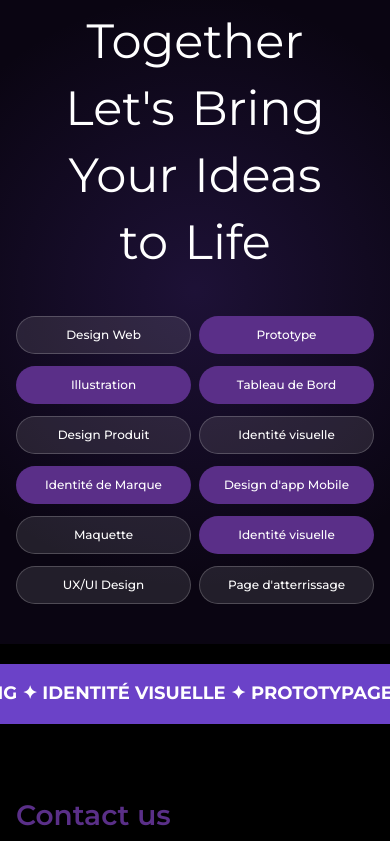
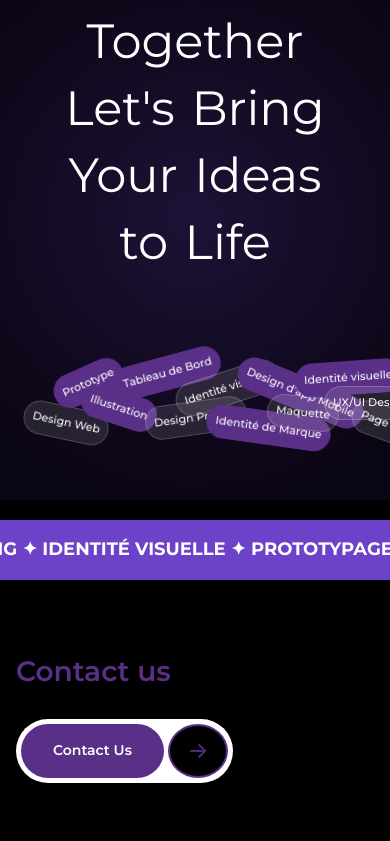
Before and after one commit to MOHAMEDALILAHMAR/BrandX, a React (Vite) app: page / in a window 390 px wide. Shown: the part 4688-5529 px from the top of the page. Built offline with nearby package versions, Linux system fonts and the light colour scheme; the HTML template or start-up script is replaced by a standard one.

Commit message:
Restore scattered/rotated pills piled at bottom using absolute positioning

```diff
--- a/src/pages/Home.module.css
+++ b/src/pages/Home.module.css
@@ -602,29 +602,22 @@
 }
 
 .ctaPillsLayer {
-  display: grid;
-  grid-template-columns: repeat(6, 1fr);
-  gap: 16px 12px;
+  position: relative;
+  height: 260px;
   width: 100%;
-  max-width: 1100px;
-  margin: 60px auto 0;
+  max-width: 1200px;
+  margin: 40px auto 0;
 }
 
 @media (max-width: 820px) {
   .ctaPillsLayer {
-    grid-template-columns: repeat(3, 1fr);
-    gap: 12px 8px;
-    margin-top: 40px;
-  }
-}
-
-@media (max-width: 480px) {
-  .ctaPillsLayer {
-    grid-template-columns: repeat(2, 1fr);
+    height: 160px;
+    margin-top: 24px;
   }
 }
 
 .skillPill {
+  position: absolute;
   display: inline-flex;
   align-items: center;
   justify-content: center;
@@ -638,21 +631,18 @@
   backdrop-filter: blur(150px);
   user-select: none;
   opacity: 0;
-  transform: translateY(-30px);
   transition: opacity 0.7s var(--ease-out), transform 0.7s var(--ease-out);
   will-change: transform, opacity;
 }
 .pillDropIn {
   opacity: 1;
-  transform: translateY(0);
 }
 
 @media (max-width: 820px) {
   .skillPill {
-    height: 38px;
-    font-size: 12px;
-    border-radius: 9999px;
-    padding: 0 10px !important;
+    height: 34px;
+    font-size: 11px;
+    padding: 0 8px !important;
   }
 }
 
--- a/src/pages/Home.tsx
+++ b/src/pages/Home.tsx
@@ -19,20 +19,20 @@ import classes from './Home.module.css';
 
 const FEATURE_ICONS = [IconStar, IconHeadphones, IconCheck, IconMedal];
 
-interface Skill { text: string; type: 'ghost' | 'filled'; rotate: number; pad: string; mt: number; ml: number }
+interface Skill { text: string; type: 'ghost' | 'filled'; rotate: number; pad: string; left: number; bottom: number }
 const SKILLS: Skill[] = [
-  { text: 'Design Web',             type: 'ghost',  rotate: 12,  pad: '12px 20px', mt: 8,   ml: 0  },
-  { text: 'Prototype',              type: 'filled', rotate: 15,  pad: '12px 28px', mt: -24, ml: 0  },
-  { text: 'Illustration',           type: 'filled', rotate: -18, pad: '12px 28px', mt: 32,  ml: 0  },
-  { text: 'Tableau de Bord',        type: 'filled', rotate: -15, pad: '12px 20px', mt: -8,  ml: 0  },
-  { text: 'Design Produit',         type: 'ghost',  rotate: -8,  pad: '12px 20px', mt: 0,   ml: 16 },
-  { text: 'Identité visuelle',      type: 'ghost',  rotate: -12, pad: '12px 20px', mt: 16,  ml: 0  },
-  { text: 'Identité de Marque',     type: 'filled', rotate: 8,   pad: '12px 20px', mt: 0,   ml: -16},
-  { text: "Design d'app Mobile",    type: 'filled', rotate: 18,  pad: '12px 16px', mt: 0,   ml: 8  },
-  { text: 'Maquette',               type: 'ghost',  rotate: 6,   pad: '12px 24px', mt: -16, ml: 0  },
-  { text: 'Identité visuelle',      type: 'filled', rotate: -4,  pad: '12px 20px', mt: 0,   ml: 8  },
-  { text: 'UX/UI Design',           type: 'ghost',  rotate: 0,   pad: '12px 24px', mt: 8,   ml: 0  },
-  { text: "Page d'atterrissage",    type: 'ghost',  rotate: 0,   pad: '12px 20px', mt: 0,   ml: 0  },
+  { text: 'Design Web',             type: 'ghost',  rotate: 12,  pad: '12px 20px', left: 2,   bottom: 20  },
+  { text: 'Prototype',              type: 'filled', rotate: -24, pad: '12px 28px', left: 10,  bottom: 60  },
+  { text: 'Illustration',           type: 'filled', rotate: 18,  pad: '12px 28px', left: 18,  bottom: 35  },
+  { text: 'Tableau de Bord',        type: 'filled', rotate: -15, pad: '12px 20px', left: 27,  bottom: 70  },
+  { text: 'Design Produit',         type: 'ghost',  rotate: -8,  pad: '12px 20px', left: 36,  bottom: 25  },
+  { text: 'Identité visuelle',      type: 'ghost',  rotate: -18, pad: '12px 20px', left: 44,  bottom: 55  },
+  { text: 'Identité de Marque',     type: 'filled', rotate: 8,   pad: '12px 20px', left: 53,  bottom: 15  },
+  { text: "Design d'app Mobile",    type: 'filled', rotate: 22,  pad: '12px 16px', left: 61,  bottom: 50  },
+  { text: 'Maquette',               type: 'ghost',  rotate: 6,   pad: '12px 24px', left: 70,  bottom: 30  },
+  { text: 'Identité visuelle',      type: 'filled', rotate: -4,  pad: '12px 20px', left: 78,  bottom: 65  },
+  { text: 'UX/UI Design',           type: 'ghost',  rotate: 0,   pad: '12px 24px', left: 86,  bottom: 40  },
+  { text: "Page d'atterrissage",    type: 'ghost',  rotate: 20,  pad: '12px 20px', left: 93,  bottom: 10  },
 ];
 
 export function Home() {
@@ -338,6 +338,10 @@ export function Home() {
               key={skill.text}
               className={`${classes.skillPill} ${skill.type === 'filled' ? classes.skillFilled : classes.skillGhost} ${ctaRef.inView ? classes.pillDropIn : ''}`}
               style={{
+                left: `${skill.left}%`,
+                bottom: `${skill.bottom}px`,
+                padding: skill.pad,
+                transform: `translateY(${ctaRef.inView ? '0' : '-30px'}) rotate(${skill.rotate}deg)`,
                 transitionDelay: `${0.08 + i * 0.06}s`,
               }}
             >
```
